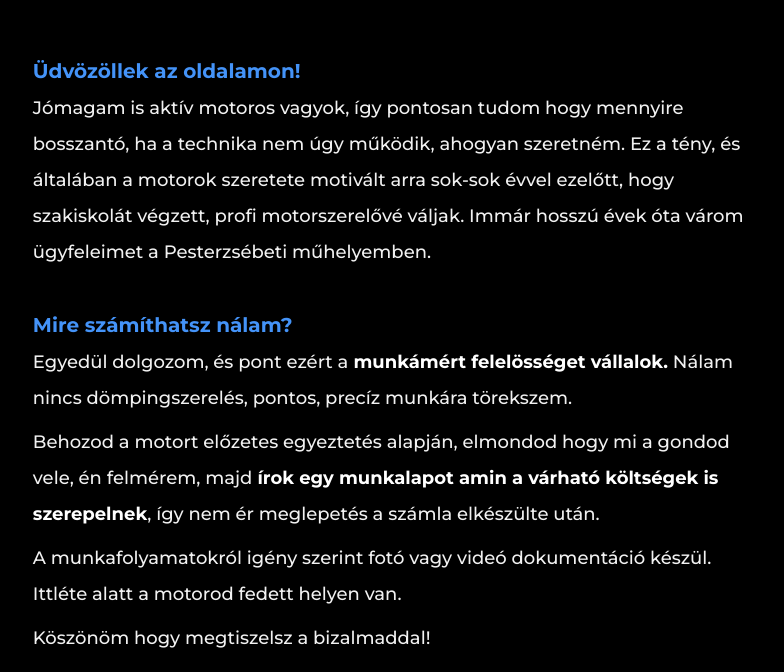
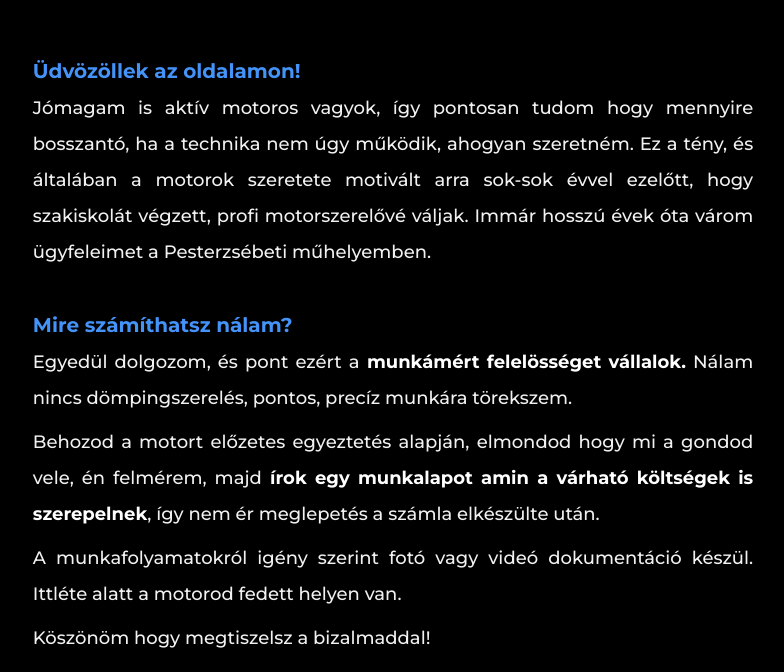
Before and after one commit to MathiasHun1/tatamoto_next, a Next.js app: page /rolam in a window 1280 px wide. Shown: the part 588-1260 px from the top of the page, without its empty margins (247-1031 px from the left). Built offline with nearby package versions, Linux system fonts and the light colour scheme; no server answers; the database is empty.

Commit message:
small style fix

```diff
--- a/app/layout.tsx
+++ b/app/layout.tsx
@@ -33,6 +33,7 @@ export const metadata: Metadata = {
     url: 'https://www.tatamoto.hu',
     locale: 'hu_HU',
   },
+
   icons: {
     icon: '/images/tatamoto-fekete.svg',
   },
--- a/app/styles/components/footer.module.scss
+++ b/app/styles/components/footer.module.scss
@@ -17,6 +17,7 @@
 }
 
 .list {
+  width: fit-content;
   list-style: none;
   margin: 0;
   padding: 0;
--- a/app/styles/pages/about.module.scss
+++ b/app/styles/pages/about.module.scss
@@ -24,6 +24,7 @@
 
 .content_section {
   @include wrapper;
+  text-align: justify;
   display: flex;
   flex-direction: column;
   gap: 2rem;
```
Also changed, not shown: 1 other file (tests, documents, lock files or other folders).
